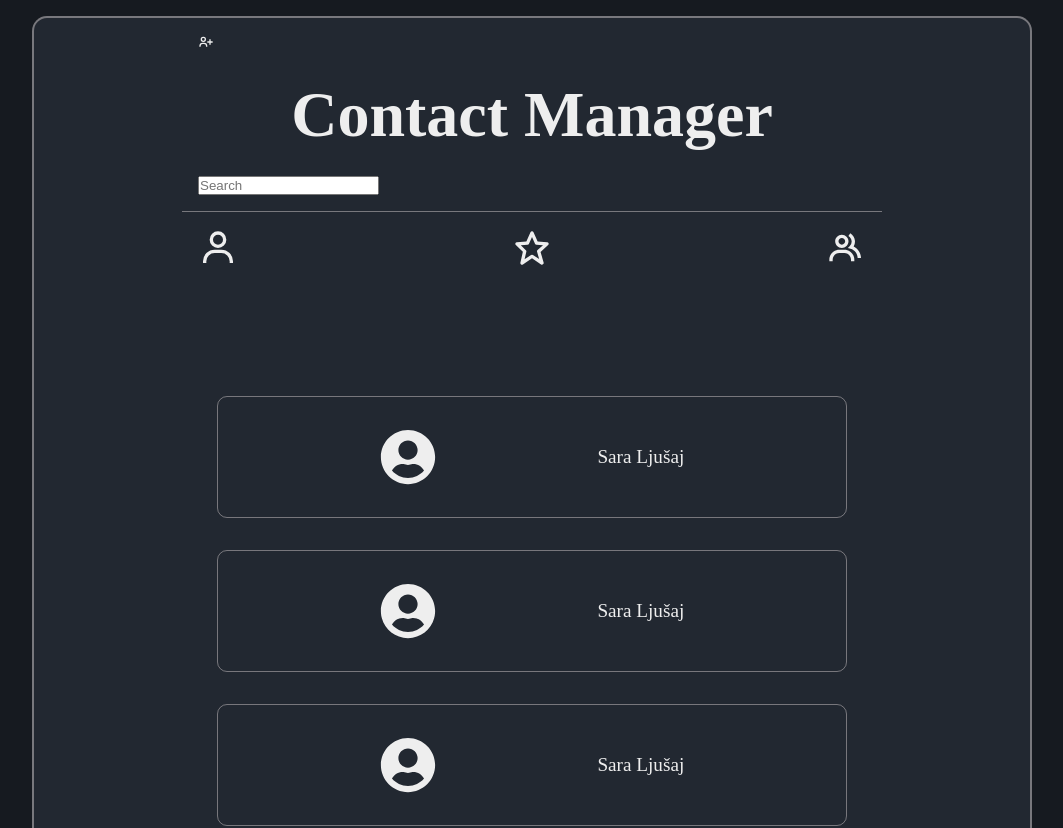
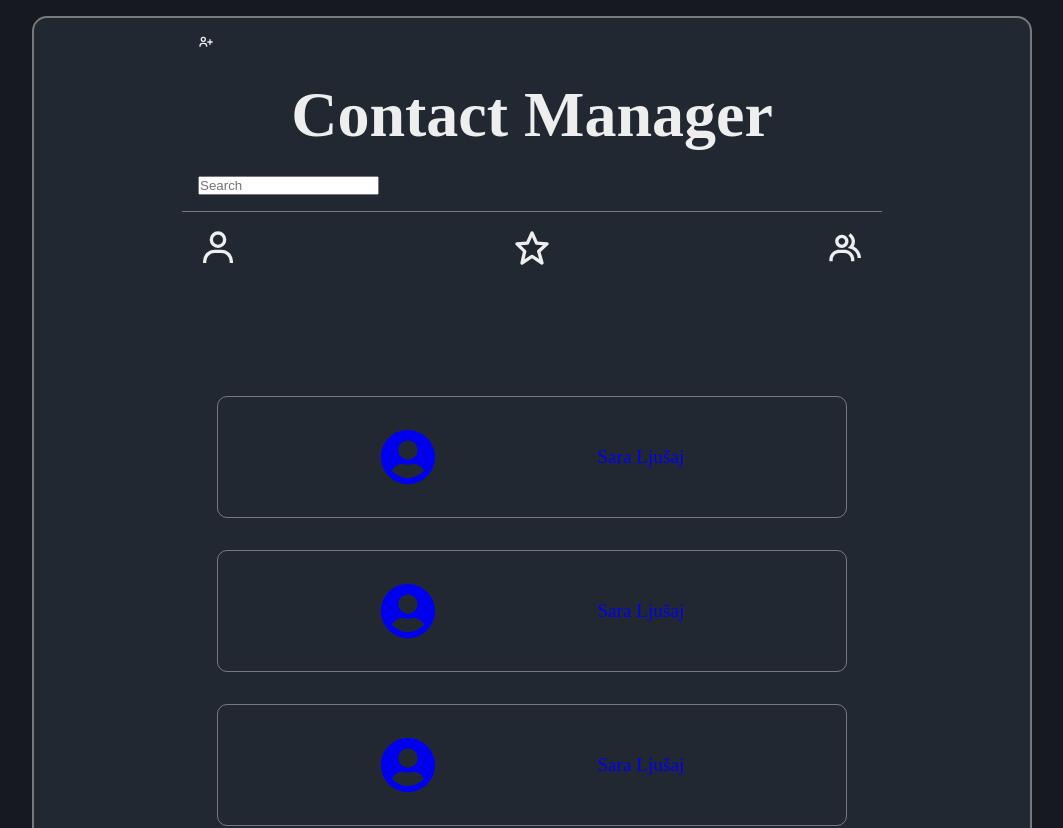
Before and after one commit to Ljusaj123/Contact-Manager, a React (Create React App) app in the folder frontend/: page / in a window 1280 px wide. Shown: the top 828 px of the page, without its empty margins (108-1171 px from the left). Built offline with nearby package versions, Linux system fonts and the light colour scheme; a web font is replaced by a local one.

Commit message:
mapping the array of contacts

```diff
--- a/frontend/src/components/ContactList.js
+++ b/frontend/src/components/ContactList.js
@@ -1,13 +1,19 @@
 import React from "react";
 import Contact from "./Contact";
+import { Link } from "react-router-dom";
+import { niz } from "../niz.js";
+
 function ContactList() {
   return (
     <div className="contact-list">
       <div className="contact-list-container">
-        <Contact />
-        <Contact />
-        <Contact />
-        <Contact />
+        {niz.map((user) => {
+          return (
+            <Link to={`/contact/${user.id}`} key={user.id}>
+              <Contact props={user} />
+            </Link>
+          );
+        })}
       </div>
     </div>
   );
```
